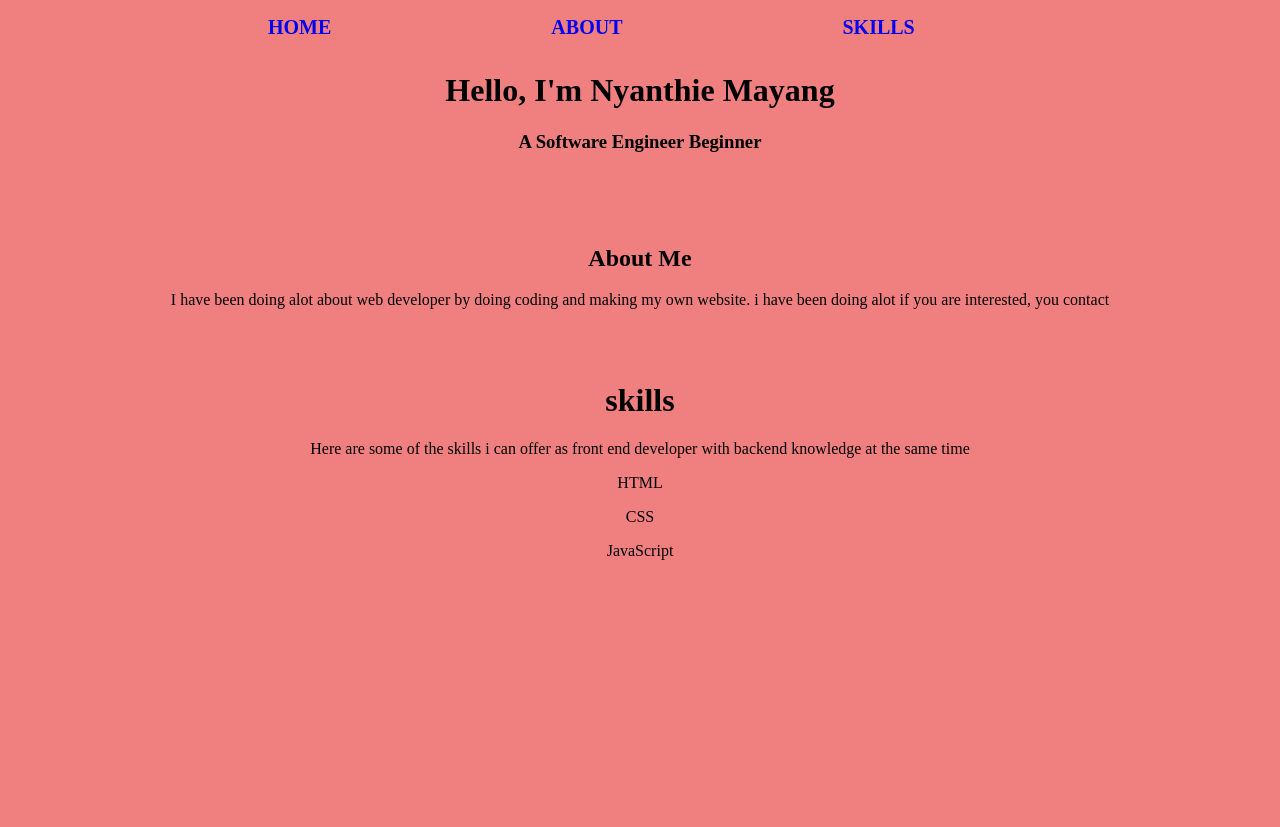
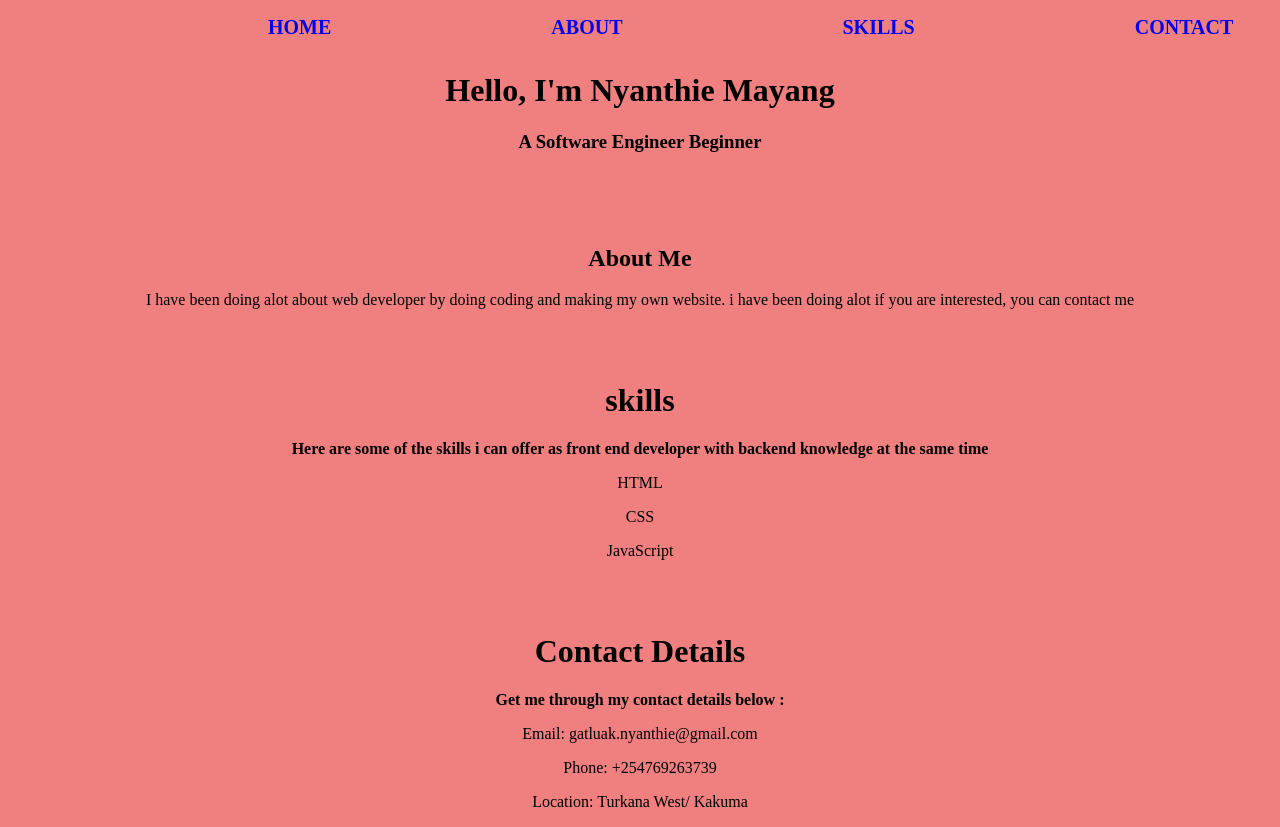
Before and after one commit to nyanthie97/my-personal-website, a plain HTML site: page index.html in a window 1280 px wide. Before the commit the page ends 800 px from the top, so only its background shows below. Drawn offline with Linux system fonts and the light colour scheme; a script that the page names is missing.

Commit message:
new updates

```diff
--- a/index.html
+++ b/index.html
@@ -13,6 +13,8 @@
             <li><a href="#home">Home</a></li>
             <li> <a href="#about">About</a></li>
             <li><a href="#skills">Skills</a></li>
+            <li><a href="#contact">Contact</a></li>
+
         </ul>
     </nav>
     <div>
@@ -24,14 +26,21 @@
     <div>
         <h2>About Me</h2>
         <p>I have been doing alot about web developer by doing coding and making my own website. i have been doing alot
-            if you are interested, you contact</p>
+            if you are interested, you can contact me</p>
     </div>
     <div>
         <h1>skills</h1>
-        <p>Here are some of the skills i can offer as front end developer with backend knowledge at the same time</p>
+        <p style="font-size: 16px; font-weight: bold;">Here are some of the skills i can offer as front end developer with backend knowledge at the same time</p>
         <p>HTML</p>
         <p>CSS</p>
         <p>JavaScript</p>
+    </div>
+    <div>
+        <h1>Contact Details</h1>
+        <p style="font-size: 16px; font-weight: bold;">Get me through my contact details below :</p>
+        <p>Email: gatluak.nyanthie@gmail.com</p>
+        <p>Phone: +254769263739</p>
+        <p>Location: Turkana West/ Kakuma</p>
     </div>
     <script src="index.js"></script>
 </body>
```
